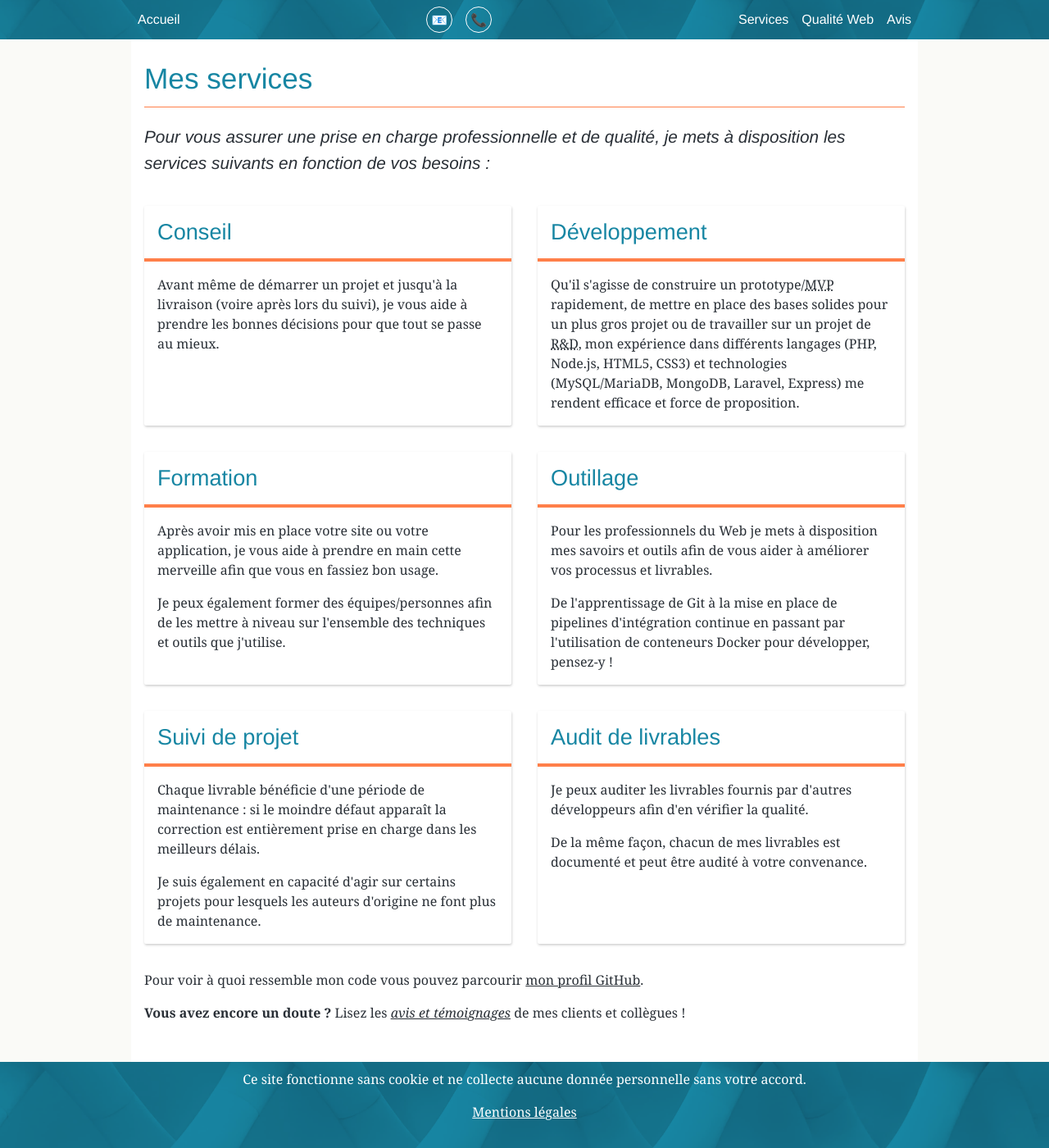
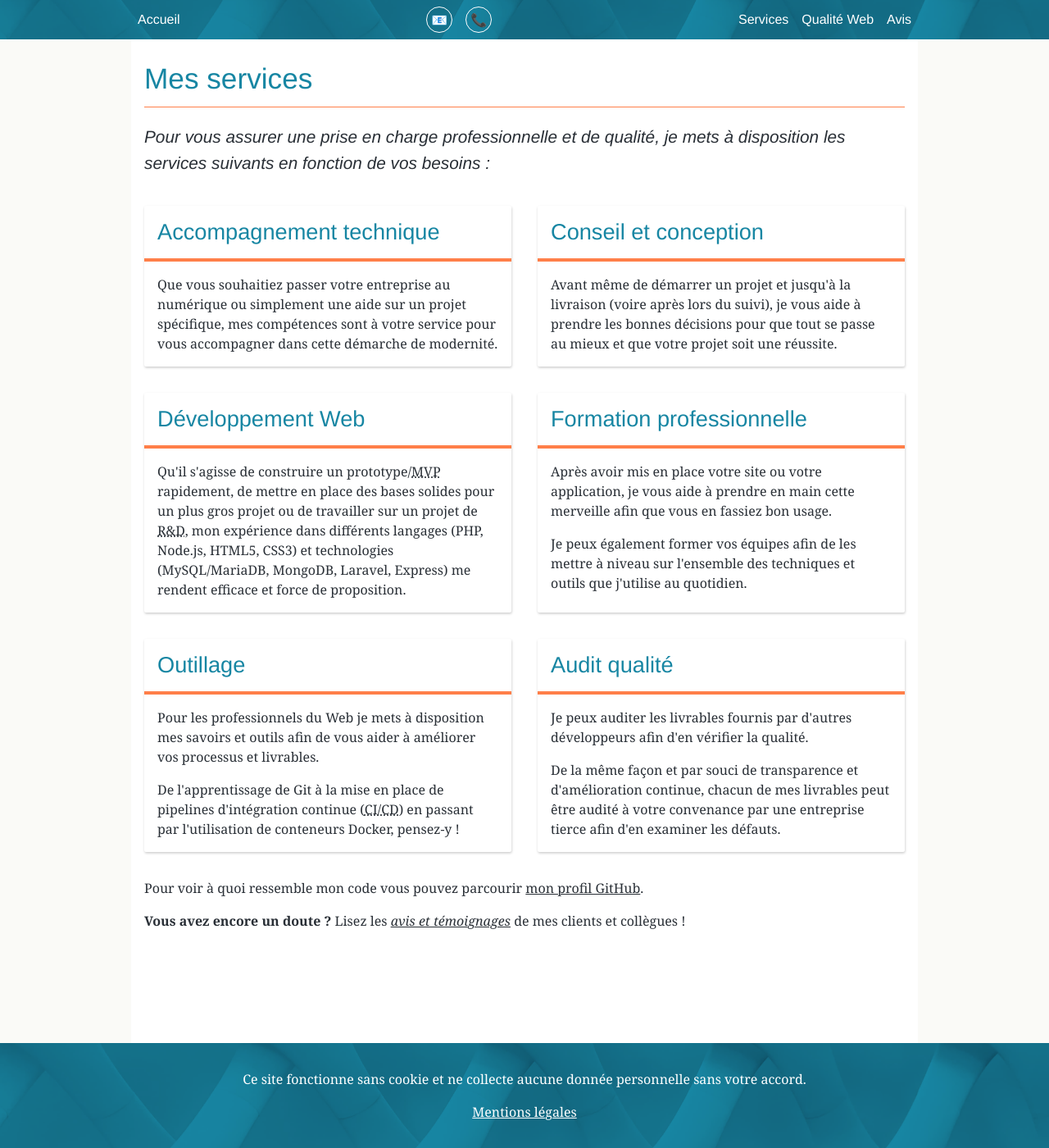
Before and after one commit to viki53/Website-static, a Jekyll site: the page built from services-developpement-web.html, in a window 1280 px wide and 1400 px high. Shown: the whole window at 82% size. Built offline with Jekyll 4.4.1, drawn with Linux system fonts in a browser that asks for light colours; comment, search, counter and statistics services are not loaded.

Commit message:
Create services::training page

```diff
--- a/_sass/typography.scss
+++ b/_sass/typography.scss
@@ -48,6 +48,16 @@
 		content: '• ';
 		color: var(--color-helyo-orange);
 	}
+
+	&.current {
+		&::before {
+			color: var(--color-helyo-blue);
+		}
+
+		a:not(:hover, :focus) {
+			text-decoration: none;
+		}
+	}
 }
 
 a {
--- a/services-developpement-web.html
+++ b/services-developpement-web.html
@@ -2,7 +2,7 @@
 layout: page
 title: "Mes services en conseil et développement Web"
 ---
-<article class="container wide">
+<article class="container">
 	<header>
 		<h1>Mes services</h1>
 
@@ -13,11 +13,23 @@
 		<div class="cell">
 			<section class="card" id="conseil">
 				<header class="card-header">
-					<h2>Conseil</h2>
+					<h2>Accompagnement technique</h2>
 				</header>
 
 				<div class="card-content">
-					<p>Avant même de démarrer un projet et jusqu'à la livraison (voire après lors du suivi), je vous aide à prendre les bonnes décisions pour que tout se passe au mieux.</p>
+					<p>Que vous souhaitiez passer votre entreprise au numérique ou simplement une aide sur un projet spécifique, mes compétences sont à votre service pour vous accompagner dans cette démarche de modernité.</p>
+				</div>
+			</section>
+		</div>
+
+		<div class="cell">
+			<section class="card" id="conseil">
+				<header class="card-header">
+					<h2>Conseil et conception</h2>
+				</header>
+
+				<div class="card-content">
+					<p>Avant même de démarrer un projet et jusqu'à la livraison (voire après lors du suivi), je vous aide à prendre les bonnes décisions pour que tout se passe au mieux et que votre projet soit une réussite.</p>
 				</div>
 			</section>
 		</div>
@@ -25,7 +37,7 @@
 		<div class="cell">
 			<section class="card" id="developpement">
 				<header class="card-header">
-					<h2>Développement</h2>
+					<h2>Développement Web</h2>
 				</header>
 
 				<div class="card-content">
@@ -37,12 +49,12 @@
 		<div class="cell">
 			<section class="card" id="formation">
 				<header class="card-header">
-					<h2>Formation</h2>
+					<h2><a href="/services/formation-developpement-web.html">Formation professionnelle</a></h2>
 				</header>
 
 				<div class="card-content">
 					<p>Après avoir mis en place votre site ou votre application, je vous aide à prendre en main cette merveille afin que vous en fassiez bon usage.</p>
-					<p>Je peux également former des équipes/personnes afin de les mettre à niveau sur l'ensemble des techniques et outils que j'utilise.</p>
+					<p>Je peux également former vos équipes afin de les mettre à niveau sur l'ensemble des techniques et outils que j'utilise au quotidien.</p>
 				</div>
 			</section>
 		</div>
@@ -55,20 +67,7 @@
 
 				<div class="card-content">
 					<p>Pour les professionnels du Web je mets à disposition mes savoirs et outils afin de vous aider à améliorer vos processus et livrables.</p>
-					<p>De l'apprentissage de Git à la mise en place de pipelines d'intégration continue en passant par l'utilisation de conteneurs Docker pour développer, pensez-y !</p>
-				</div>
-			</section>
-		</div>
-
-		<div class="cell">
-			<section class="card" id="suivi-projet">
-				<header class="card-header">
-					<h2>Suivi de projet</h2>
-				</header>
-
-				<div class="card-content">
-					<p>Chaque livrable bénéficie d'une période de maintenance : si le moindre défaut apparaît la correction est entièrement prise en charge dans les meilleurs délais.</p>
-					<p>Je suis également en capacité d'agir sur certains projets pour lesquels les auteurs d'origine ne font plus de maintenance.</p>
+					<p>De l'apprentissage de Git à la mise en place de pipelines d'intégration continue (<abbr title="Continuous Delivery / Continuous Integration" lang="en">CI/CD</abbr>) en passant par l'utilisation de conteneurs Docker, pensez-y !</p>
 				</div>
 			</section>
 		</div>
@@ -76,12 +75,12 @@
 		<div class="cell">
 			<section class="card" id="audit">
 				<header class="card-header">
-					<h2>Audit de livrables</h2>
+					<h2>Audit qualité</h2>
 				</header>
 
 				<div class="card-content">
 					<p>Je peux auditer les livrables fournis par d'autres développeurs afin d'en vérifier la qualité.</p>
-					<p>De la même façon, chacun de mes livrables est documenté et peut être audité à votre convenance.</p>
+					<p>De la même façon et par souci de transparence et d'amélioration continue, chacun de mes livrables peut être audité à votre convenance par une entreprise tierce afin d'en examiner les défauts.</p>
 				</div>
 			</section>
 		</div>
```
Also changed, not shown: _layouts/services.html (added, +30 -0 lines), services/formation-developpement-web.html (added, +97 -0 lines).
